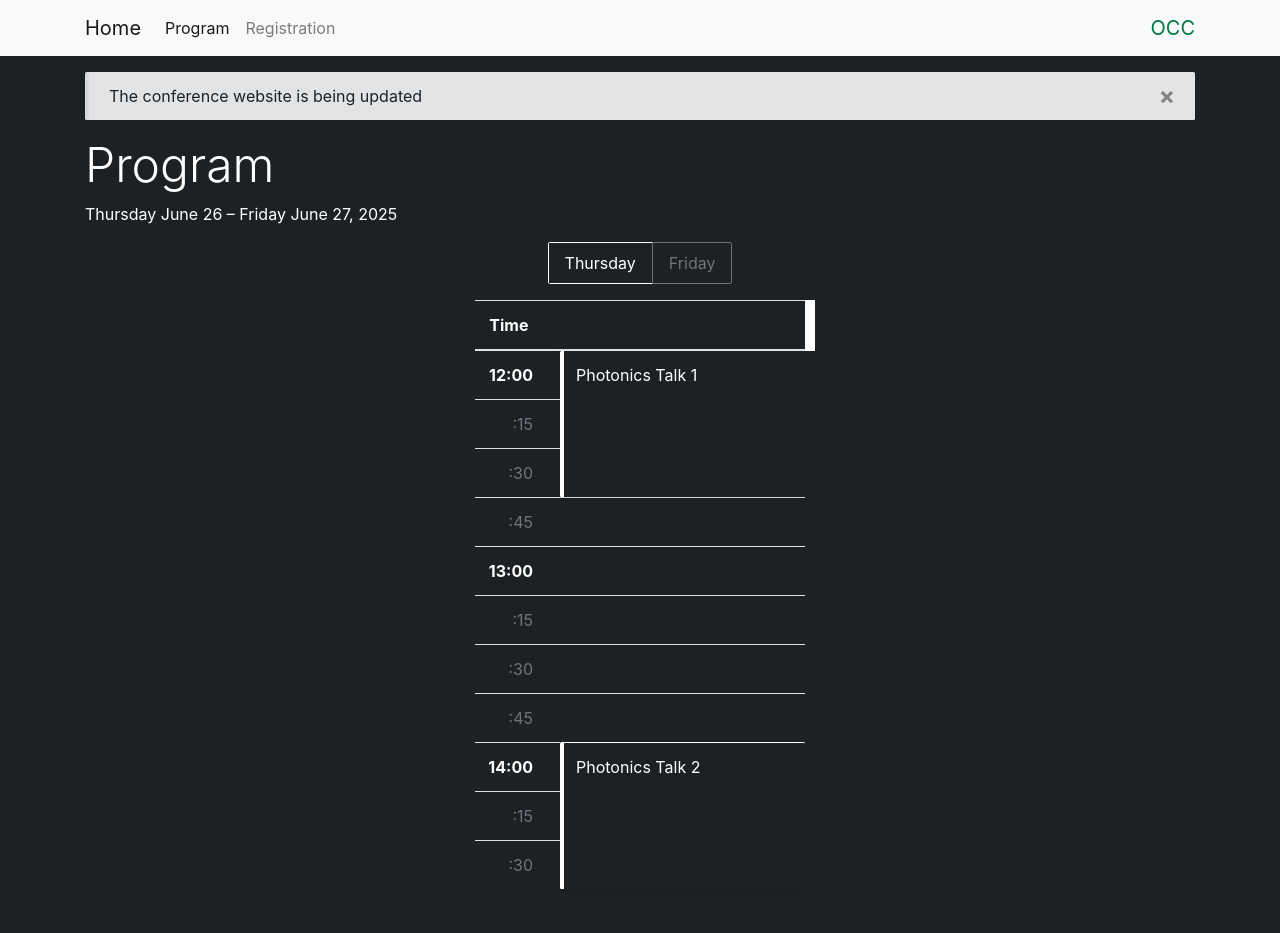
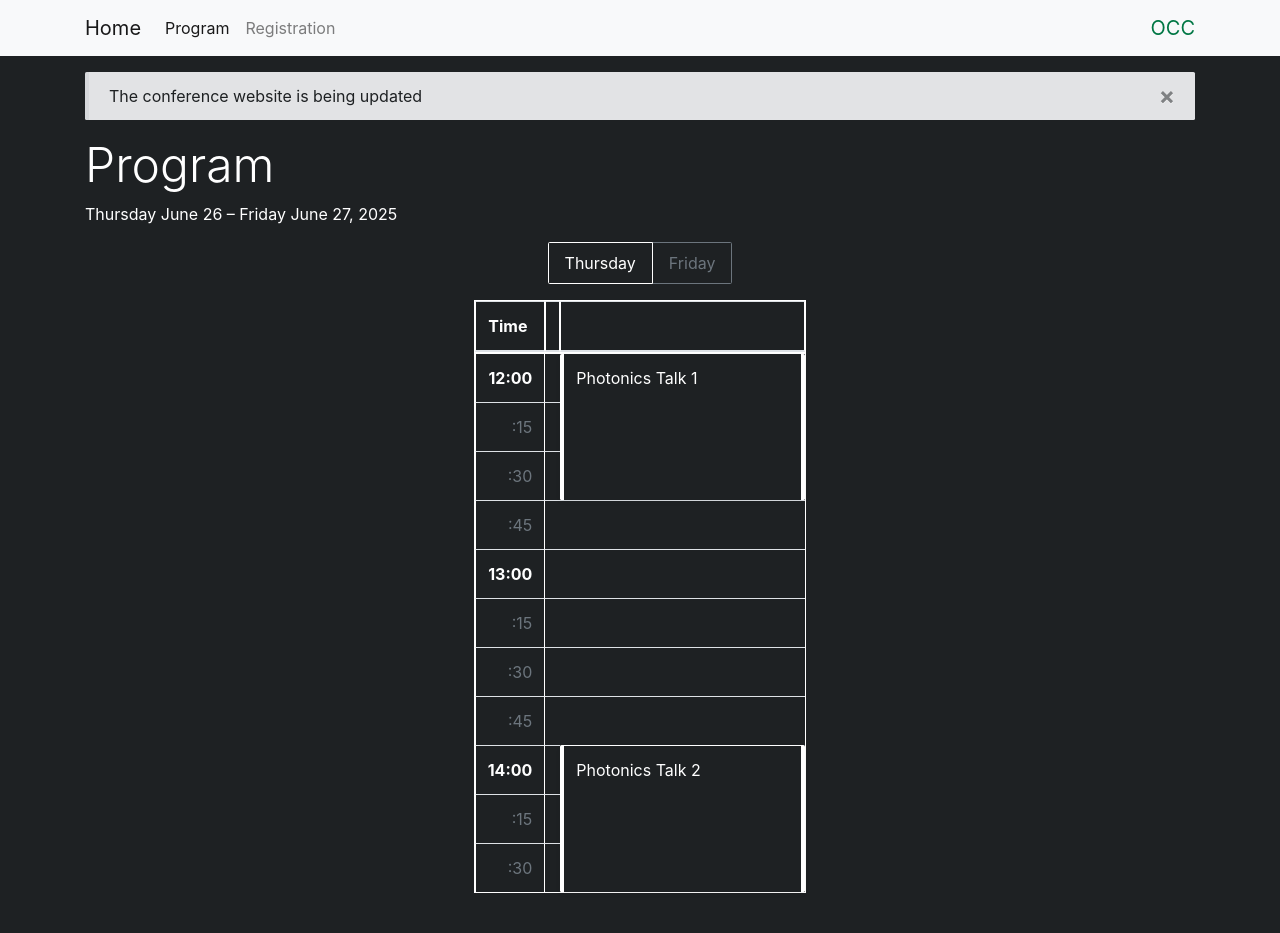
Before and after one commit to mirilabqc/mini-conference-site, a Jekyll site: the page built from program/index.md, in a window 1280 px wide. Built offline with Jekyll 4.4.1, drawn with Linux system fonts in a browser that asks for light colours.

Commit message:
updates style for program schedule table

```diff
--- a/assets/css/main.scss
+++ b/assets/css/main.scss
@@ -33,19 +33,32 @@ div#day-content.tab-content td.alert {
 }
 
 ul#day-list a.active {
+  position: relative;
   color: white;
   background-color: #1e2123;
   border-color: white;
 }
 
+.table {
+  border: 1px solid white;
+  border-collapse: separate;
+}
+
 .table th {
   color: white;
   background-color: #1e2123;
+  border-right: 1px solid white;
+  border-left: 1px solid white;
+  border-collapse: collapse;
+  border-bottom-width: 0px;
 }
 
-.table {
-  border-left: 2px;
-  border-color: white;
+#day-content .table thead th {
+  box-shadow: none;
+}
+
+.table td.alert {
+  border-right: 4px solid white;
 }
 
 hr {
```
